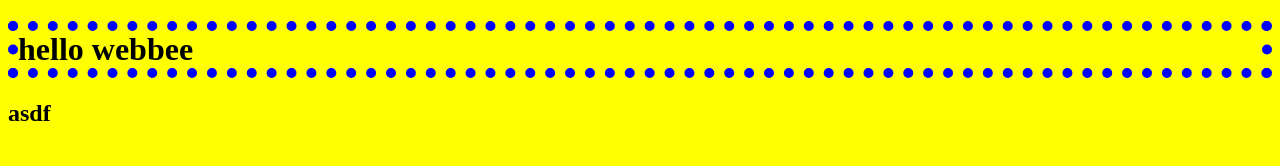
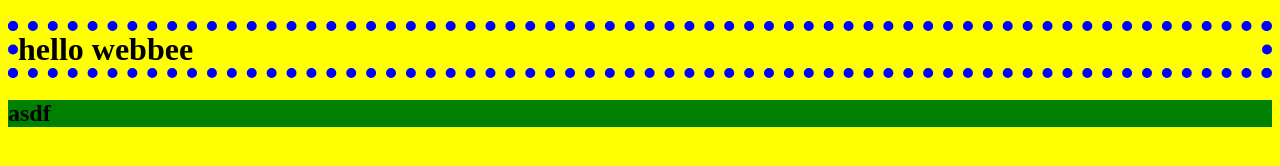
Before and after one commit to manish20079guptabikash696/webapp1, a plain HTML site: page index.html in a window 1280 px wide. Drawn offline with Linux system fonts and the light colour scheme.

Commit message:
add bgc green to fe-2

```diff
--- a/style.css
+++ b/style.css
@@ -4,3 +4,6 @@ body{
 h1{
 	border: 10px dotted blue;
 }
+h2{
+	background-color: green;
+}
```
